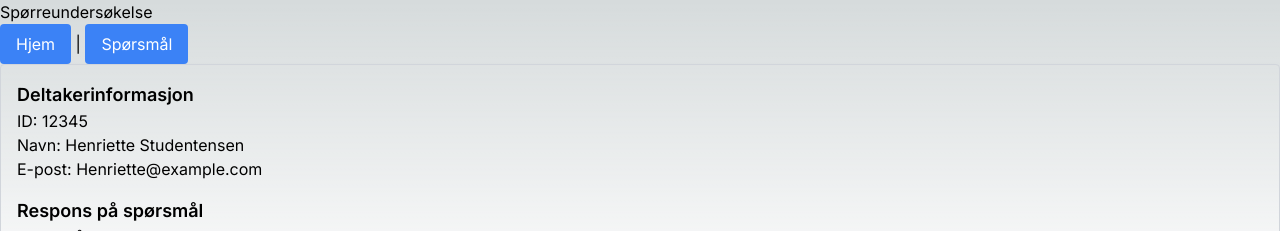
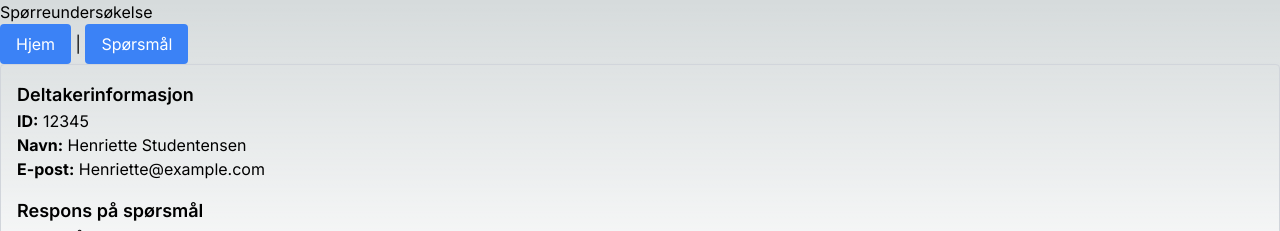
Before and after one commit to Henriettehe/my-api-app, a Next.js app: page / in a window 1280 px wide. Shown: the top 231 px of the page. Built offline with nearby package versions, Linux system fonts and the light colour scheme.

Commit message:
Brukte <strong> istedet :raised_hands:

```diff
--- a/components/SurveyComponent.tsx
+++ b/components/SurveyComponent.tsx
@@ -28,9 +28,9 @@ const SurveyComponent: React.FC = ({ questions }) => {
   return (
     <div className="p-4 border border-gray-300 rounded shadow-md">
       <h2 className="text-lg font-semibold">Deltakerinformasjon</h2>
-      <p>ID: {participant.id}</p>
-      <p>Navn: {participant.name}</p>
-      {participant.email && <p>E-post: {participant.email}</p>}
+      <p><strong>ID:</strong> {participant.id}</p>
+      <p><strong>Navn:</strong> {participant.name}</p>
+      {participant.email && <p><strong>E-post:</strong> {participant.email}</p>}
 
       <h2 className="text-lg font-semibold mt-4">Respons på spørsmål</h2>
       <p>Spørsmål 1: {response.answer}</p>
```
